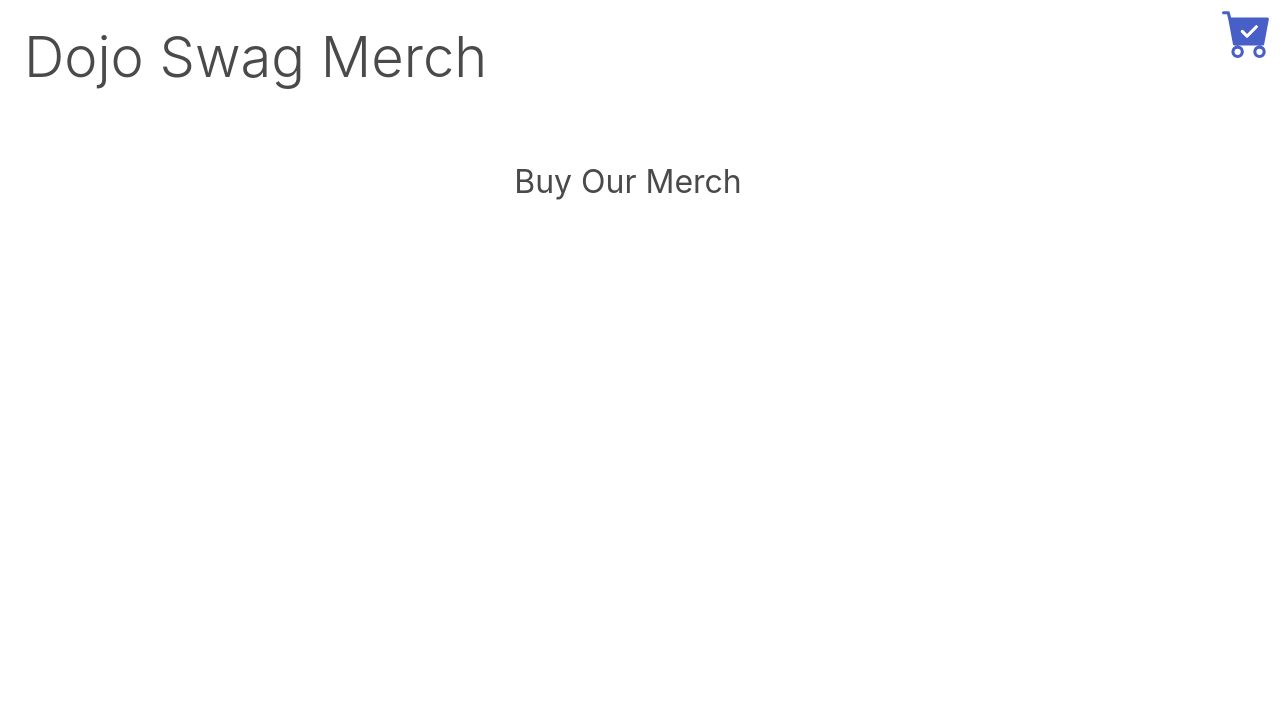
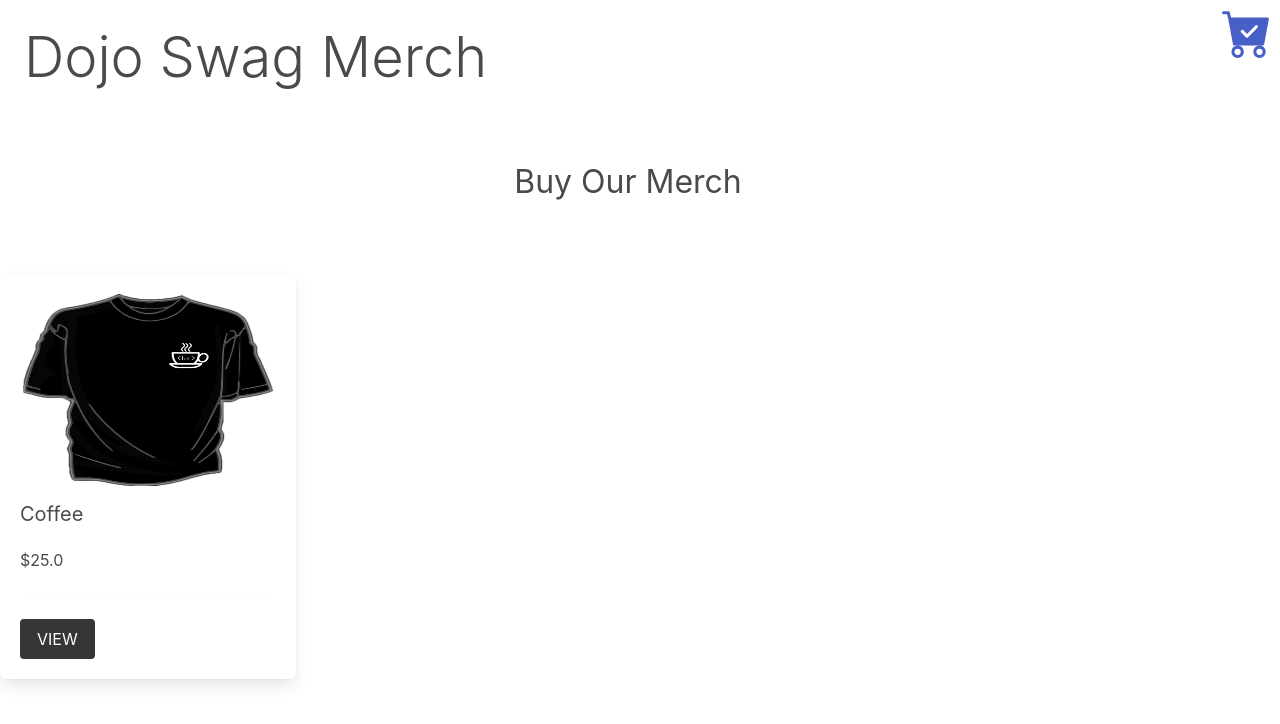
Before and after one commit to Yeahhimrosie/dojo_swag, a Django app: page / in a window 1280 px wide. Shown: the top 724 px of the page. Run offline with Django 3.2, Linux system fonts and the light colour scheme; data comes from the database, SQL or seed files in the repository; some libraries are stand-ins or nearby versions.

Commit message:
few changes on the templates

```diff
--- /dev/null
+++ b/swag_app/templates/list_item.html
@@ -0,0 +1,15 @@
+<div class="column is-3 product-list-item">
+    <div class="box">
+        <figure class="image is-4by3 mb-4">
+            <img src="{{ product.get_thumbnail }}">
+        </figure>
+
+        <h2 class="subtitle">{{ product.title }}</h2>
+
+        <h3 class="price is-size-6 mb-5">${{ product.price }}</h3>
+
+        <hr>
+
+        <a href="{% url 'product' product.slug %}" class="button is-dark is-uppercase">View</a>
+    </div>
+</div>
--- a/swag_app/templates/main.html
+++ b/swag_app/templates/main.html
@@ -38,7 +38,7 @@
                     </div>
 
                     {% for product in all_products %}
-                        {% include 'parts/list_item.html' %}
+                        {% include 'list_item.html' %}
                     {% endfor %}
                 </div>
             </div>
```
